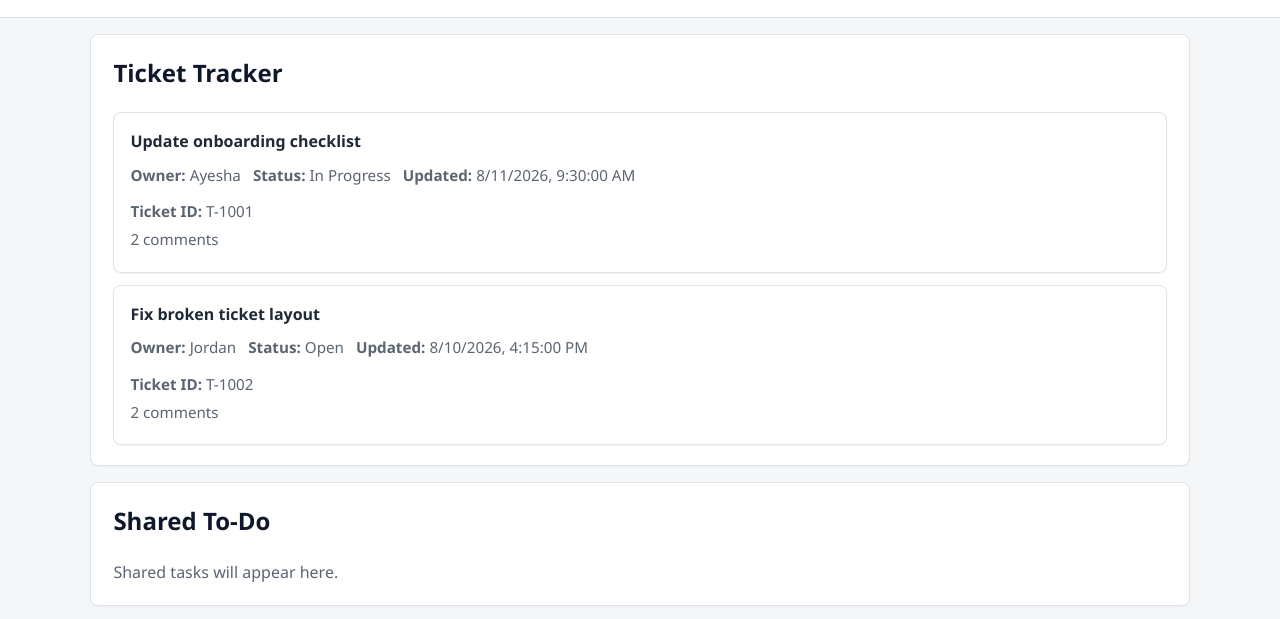
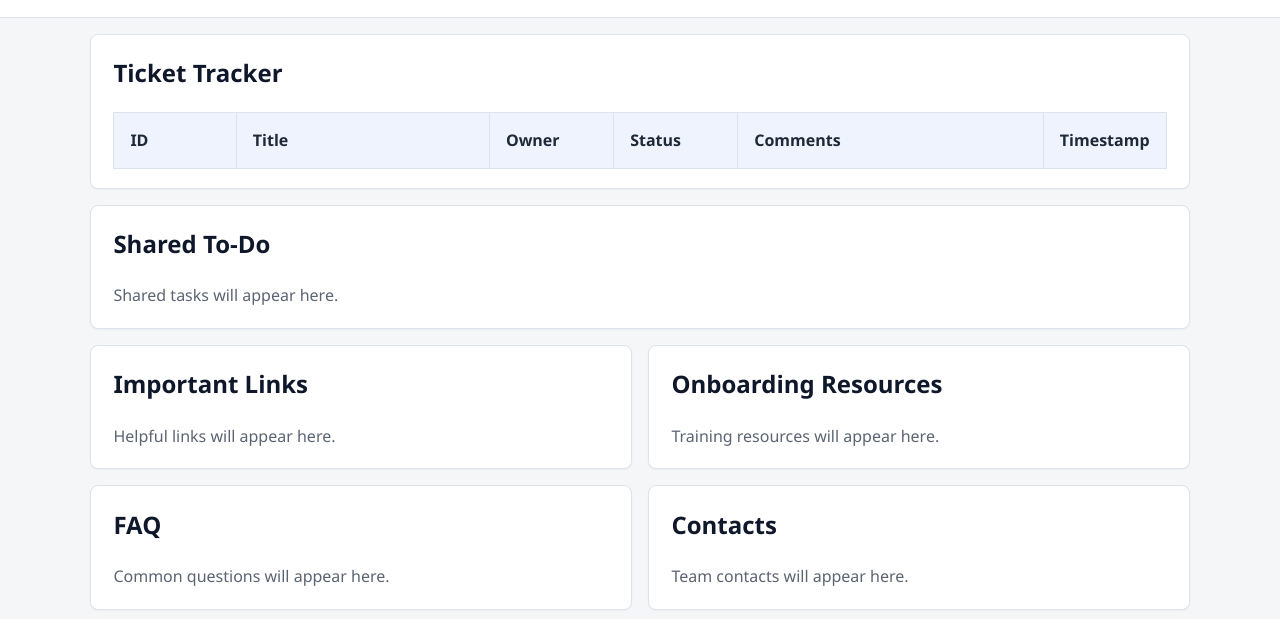
Before and after one commit to teysha-h/intern-workspace, a plain HTML site: page index.html in a window 1280 px wide. Shown: the part 108-727 px from the top of the page. Drawn offline with Linux system fonts and the light colour scheme.

Commit message:
Ticket tracker: Displayed an empty ticket table

```diff
--- a/app.js
+++ b/app.js
@@ -3,9 +3,10 @@ document.addEventListener("DOMContentLoaded", () => {
   if (!ticketsSection) return;
 
   const clearTickets = () => {
-    const existingParagraph = ticketsSection.querySelector("p");
-    if (existingParagraph) {
-      existingParagraph.remove();
+    const preserve = ticketsSection.querySelector("h2");
+    ticketsSection.innerHTML = "";
+    if (preserve) {
+      ticketsSection.appendChild(preserve);
     }
   };
 
@@ -17,49 +18,27 @@ document.addEventListener("DOMContentLoaded", () => {
   const renderTickets = (tickets) => {
     clearTickets();
 
-    const list = document.createElement("div");
-    list.className = "ticket-list";
+    const table = document.createElement("table");
+    table.className = "ticket-table";
 
-    if (!Array.isArray(tickets) || tickets.length === 0) {
-      const emptyMessage = document.createElement("p");
-      emptyMessage.textContent = "No tickets available.";
-      list.appendChild(emptyMessage);
-      ticketsSection.appendChild(list);
-      return;
-    }
+    const headerRow = document.createElement("tr");
+    headerRow.innerHTML = `
+      <th>ID</th>
+      <th>Title</th>
+      <th>Owner</th>
+      <th>Status</th>
+      <th>Comments</th>
+      <th>Timestamp</th>
+    `;
 
-    tickets.forEach((ticket) => {
-      const card = document.createElement("article");
-      card.className = "ticket-card";
+    const thead = document.createElement("thead");
+    thead.appendChild(headerRow);
+    table.appendChild(thead);
 
-      const title = document.createElement("h3");
-      title.textContent = ticket.title || "Untitled ticket";
+    const tbody = document.createElement("tbody");
+    table.appendChild(tbody);
 
-      const meta = document.createElement("div");
-      meta.className = "ticket-meta";
-      meta.innerHTML = `
-        <span><strong>Owner:</strong> ${ticket.owner || "Unassigned"}</span>
-        <span><strong>Status:</strong> ${ticket.status || "Unknown"}</span>
-        <span><strong>Updated:</strong> ${formatTimestamp(ticket.timestamp || "")}</span>
-      `;
-
-      const commentCount = Array.isArray(ticket.comments) ? ticket.comments.length : 0;
-      const comments = document.createElement("p");
-      comments.className = "ticket-comments";
-      comments.textContent = `${commentCount} comment${commentCount === 1 ? "" : "s"}`;
-
-      const idLine = document.createElement("p");
-      idLine.className = "ticket-id";
-      idLine.innerHTML = `<strong>Ticket ID:</strong> ${ticket.id || "N/A"}`;
-
-      card.appendChild(title);
-      card.appendChild(meta);
-      card.appendChild(idLine);
-      card.appendChild(comments);
-      list.appendChild(card);
-    });
-
-    ticketsSection.appendChild(list);
+    ticketsSection.appendChild(table);
   };
 
   fetch("data.json")
--- a/styles.css
+++ b/styles.css
@@ -79,48 +79,51 @@ section {
   box-shadow: 0 1px 2px rgba(15, 23, 42, 0.04);
 }
 
-.ticket-list {
-  display: grid;
-  gap: 0.75rem;
+.ticket-table {
+  width: 100%;
+  border-collapse: collapse;
   margin-top: 1rem;
 }
 
-.ticket-card {
+.ticket-table th,
+.ticket-table td {
   border: 1px solid var(--border);
-  border-radius: 8px;
-  padding: 1rem;
-  background: var(--surface);
-  box-shadow: 0 1px 2px rgba(15, 23, 42, 0.05);
+  padding: 0.9rem 1rem;
+  text-align: left;
+  vertical-align: top;
 }
 
-.ticket-card h3 {
-  margin: 0 0 0.5rem;
-  font-size: 1rem;
+.ticket-table th:nth-child(1),
+.ticket-table td:nth-child(1),
+.ticket-table th:nth-child(3),
+.ticket-table td:nth-child(3),
+.ticket-table th:nth-child(4),
+.ticket-table td:nth-child(4) {
+  width: 12%;
 }
 
-.ticket-meta {
-  display: flex;
-  flex-wrap: wrap;
-  gap: 0.75rem;
-  margin-bottom: 0.75rem;
-  color: var(--muted);
-  font-size: 0.95rem;
+.ticket-table th:nth-child(2),
+.ticket-table td:nth-child(2) {
+  width: 25%;
 }
 
-.ticket-meta span {
-  display: inline-flex;
-  gap: 0.25rem;
+.ticket-table th:nth-child(5),
+.ticket-table td:nth-child(5) {
+  width: 30%;
 }
 
-.ticket-id,
-.ticket-comments {
-  margin: 0.25rem 0;
-  color: var(--muted);
-  font-size: 0.95rem;
+.ticket-table th:nth-child(6),
+.ticket-table td:nth-child(6) {
+  width: 18%;
 }
 
-.ticket-id strong {
-  font-weight: 600;
+.ticket-table th {
+  background: rgba(37, 99, 235, 0.08);
+  font-weight: 700;
+}
+
+.ticket-table tbody tr:hover {
+  background: rgba(37, 99, 235, 0.04);
 }
 
 h1,
```
Also changed, not shown: progress.md (+2 -1 lines).
